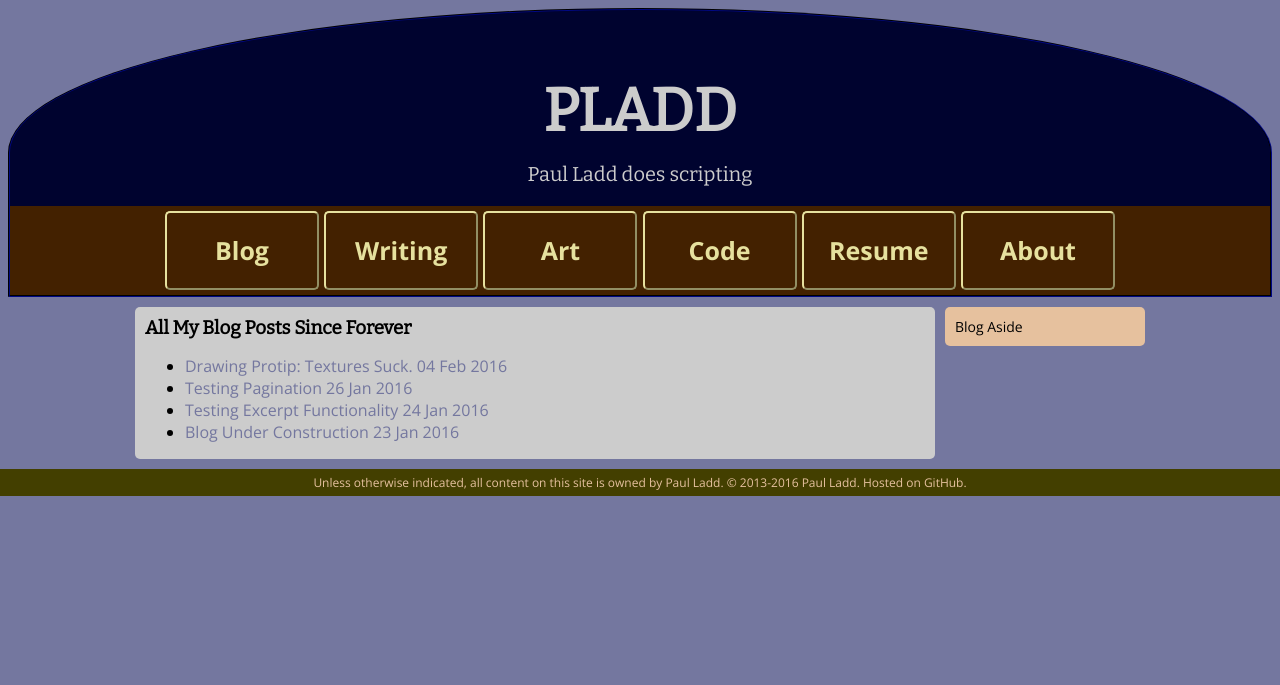
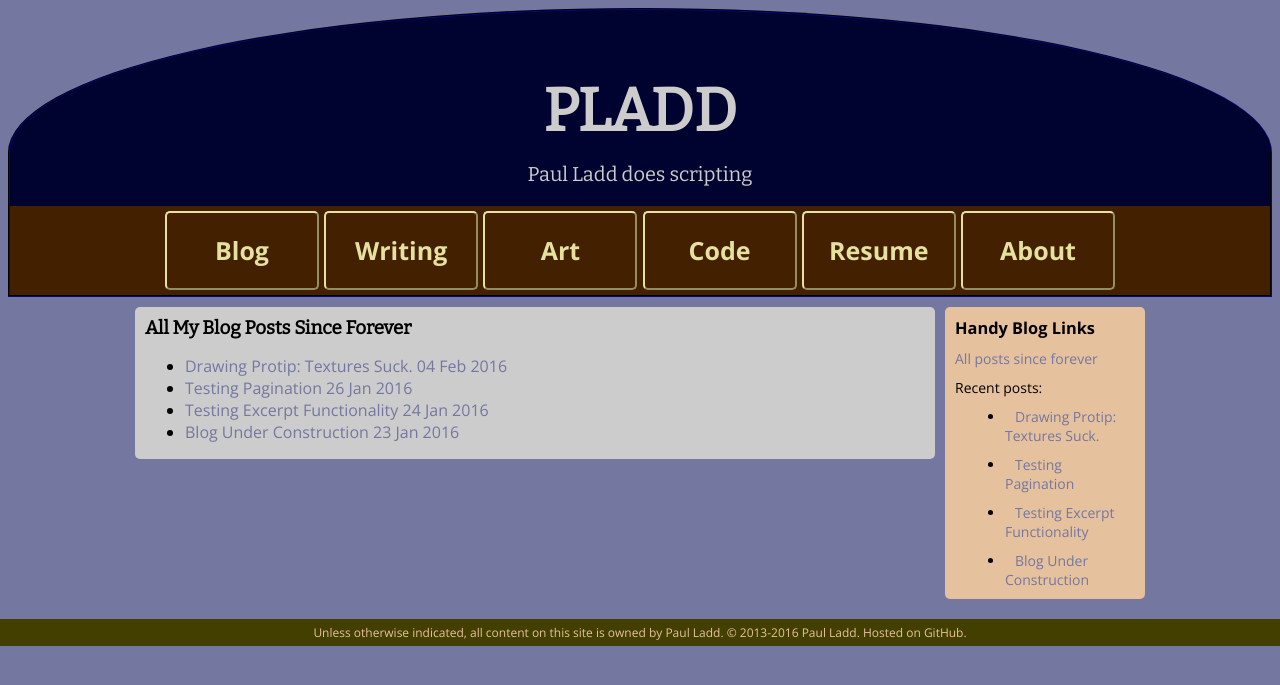
Before and after one commit to itspladd/personal-website-old, a Jekyll site: the page built from blog/postlist/index.html, in a window 1280 px wide. Shown: the top 685 px of the page. Built offline with Jekyll 4.4.1, drawn with Linux system fonts in a browser that asks for light colours.

Commit message:
New blog.html layout
Contains the blog-specific aside bar

```diff
--- /dev/null
+++ b/_layouts/blog.html
@@ -0,0 +1,14 @@
+---
+layout: default
+---
+    <aside class="sidebar">
+    <h3>Handy Blog Links</h3>
+    <a href="/blog/postlist">All posts since forever</a>
+    <p>Recent posts:</p>
+        <ul>
+            {% for post in site.categories.blog limit: 5 %}
+            <li><a href="{{ post.url }}">{{ post.title }}</a></li>
+            {% endfor %}
+        </ul>
+    </aside>
+    {{ content }}
--- a/_layouts/post.html
+++ b/_layouts/post.html
@@ -1,5 +1,5 @@
 ---
-layout: default
+layout: blog
 ---
     <!-- This code's credit goes to user dotnil, from https://github.com/jekyll/jekyll/issues/260 -->
     <!-- It creates previous/next links and titles based on categories, which isn't natively supported in jekyll.-->
--- a/blog/postlist/index.html
+++ b/blog/postlist/index.html
@@ -1,9 +1,7 @@
 ---
-layout: default
+layout: blog
 title: "Paul Ladd Does A Blog"
 ---
-
-<aside class="sidebar"><p>Blog Aside</p></aside>
 <section>
     <article>
         <h1>All My Blog Posts Since Forever</h1>
```
Also changed, not shown: blog/index.html (+1 -13 lines).
